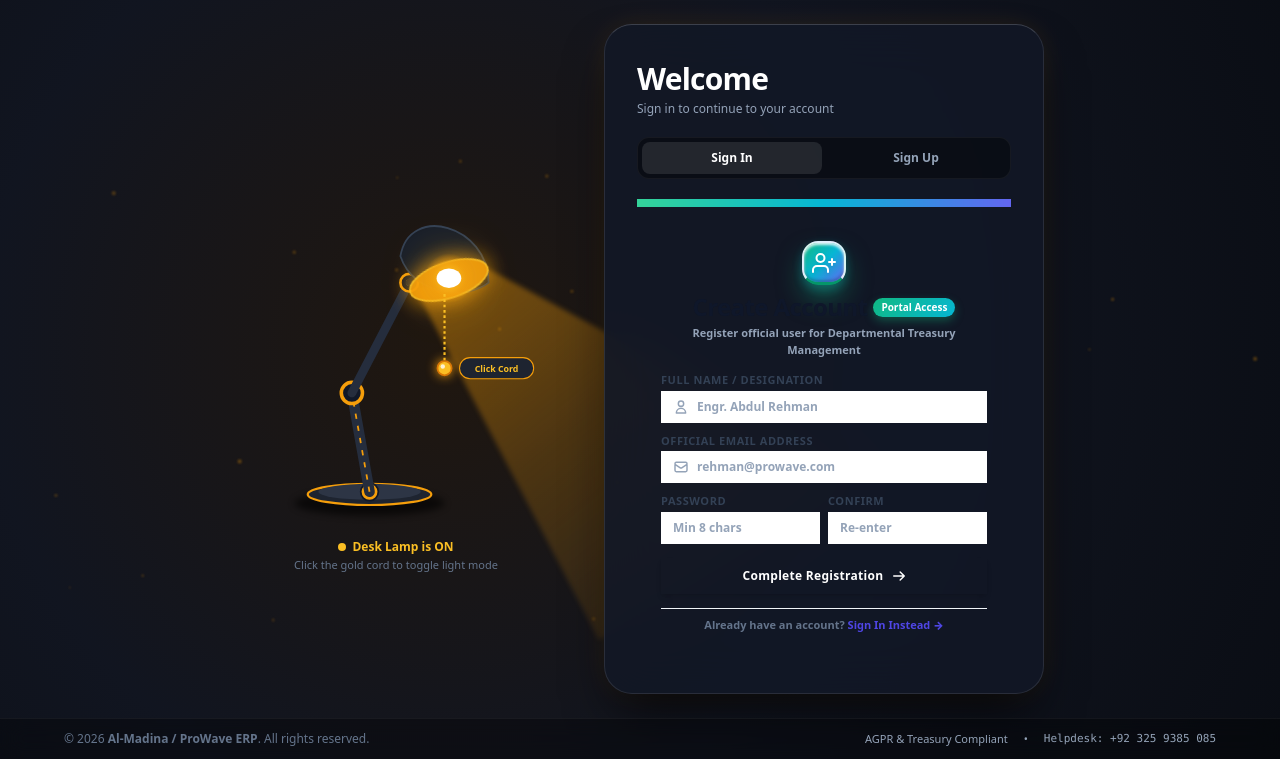
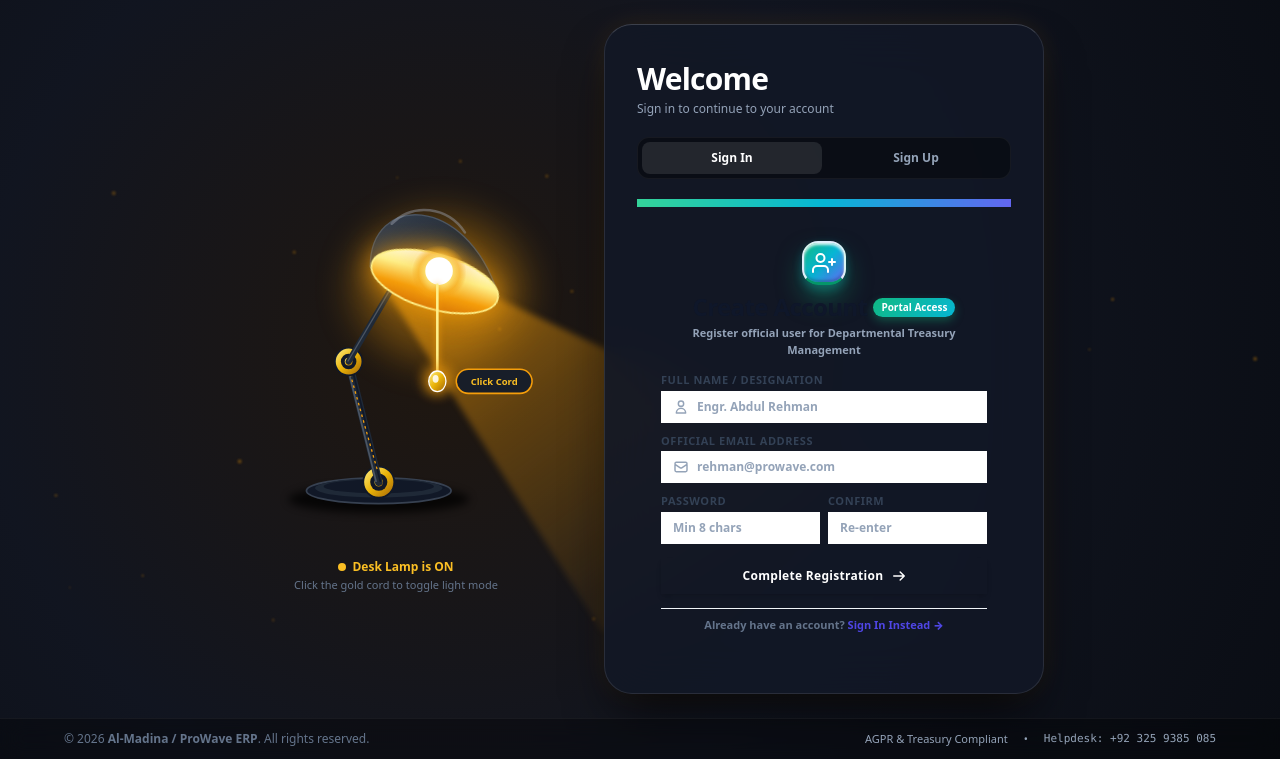
Before and after one commit to muhammadwaleed12236/tendermanagement, a Laravel app: page /register in a window 1280 px wide. Shown: the part 59-818 px from the top of the page. Run offline with Laravel 12, Linux system fonts and the light colour scheme; some libraries are stand-ins or nearby versions; some web fonts are replaced.

Commit message:
feat: redesign lamp SVG to exactly match reference photo

```diff
--- a/resources/views/layouts/guest.blade.php
+++ b/resources/views/layouts/guest.blade.php
@@ -250,89 +250,122 @@
 
                 <!-- LEFT COLUMN: Animated Desk Lamp & Cord -->
                 <div class="lamp-wrapper">
-                    <!-- SVG Lamp Vector Graphic with Integrated Light Beam from Bulb -->
-                    <svg viewBox="0 0 340 440" class="w-[300px] h-[390px] select-none" fill="none" xmlns="http://www.w3.org/2000/svg" style="overflow: visible;">
+                    <!-- SVG Lamp Vector Graphic Exactly Matching User Reference Image -->
+                    <svg viewBox="0 0 360 480" class="w-[310px] h-[430px] select-none" fill="none" xmlns="http://www.w3.org/2000/svg" style="overflow: visible;">
                         <defs>
-                            <!-- Light beam gradient radiating outwards from the bulb -->
-                            <linearGradient id="bulbBeamGrad" x1="0%" y1="0%" x2="100%" y2="100%">
-                                <stop offset="0%" stop-color="#f59e0b" stop-opacity="0.45"/>
-                                <stop offset="40%" stop-color="#f59e0b" stop-opacity="0.22"/>
+                            <!-- Warm Golden Ambient Cone Projection -->
+                            <linearGradient id="lampConeGradient" x1="20%" y1="0%" x2="100%" y2="80%">
+                                <stop offset="0%" stop-color="#f59e0b" stop-opacity="0.55"/>
+                                <stop offset="30%" stop-color="#f59e0b" stop-opacity="0.30"/>
+                                <stop offset="70%" stop-color="#f59e0b" stop-opacity="0.10"/>
                                 <stop offset="100%" stop-color="#f59e0b" stop-opacity="0.0"/>
                             </linearGradient>
 
-                            <!-- Radial glow around bulb -->
-                            <radialGradient id="bulbRadialGlow" cx="50%" cy="50%" r="50%">
+                            <!-- Bulb Intense Radial Glow -->
+                            <radialGradient id="bulbCenterGlow" cx="50%" cy="50%" r="50%">
                                 <stop offset="0%" stop-color="#ffffff" stop-opacity="1"/>
-                                <stop offset="35%" stop-color="#fbbf24" stop-opacity="0.8"/>
-                                <stop offset="70%" stop-color="#f59e0b" stop-opacity="0.4"/>
+                                <stop offset="45%" stop-color="#fef08a" stop-opacity="0.95"/>
+                                <stop offset="75%" stop-color="#f59e0b" stop-opacity="0.6"/>
                                 <stop offset="100%" stop-color="#f59e0b" stop-opacity="0"/>
                             </radialGradient>
 
-                            <filter id="bulbGlowFilter" x="-50%" y="-50%" width="200%" height="200%">
-                                <feGaussianBlur stdDeviation="6" result="blur"/>
-                                <feComposite in="SourceGraphic" in2="blur" operator="over"/>
-                            </filter>
+                            <!-- Lamp Head Golden Inner Shade Gradient -->
+                            <linearGradient id="innerShadeGrad" x1="0%" y1="0%" x2="0%" y2="100%">
+                                <stop offset="0%" stop-color="#fffbeb"/>
+                                <stop offset="35%" stop-color="#fef08a"/>
+                                <stop offset="70%" stop-color="#f59e0b"/>
+                                <stop offset="100%" stop-color="#d97706"/>
+                            </linearGradient>
+
+                            <!-- Matte Dark Charcoal Lamp Outer Hood Gradient -->
+                            <linearGradient id="outerHoodGrad" x1="0%" y1="0%" x2="100%" y2="100%">
+                                <stop offset="0%" stop-color="#374151"/>
+                                <stop offset="50%" stop-color="#1f2937"/>
+                                <stop offset="100%" stop-color="#111827"/>
+                            </linearGradient>
+
+                            <!-- Brass Gold Rings Gradient -->
+                            <linearGradient id="goldBrassGrad" x1="0%" y1="0%" x2="100%" y2="100%">
+                                <stop offset="0%" stop-color="#fef08a"/>
+                                <stop offset="50%" stop-color="#eab308"/>
+                                <stop offset="100%" stop-color="#a16207"/>
+                            </linearGradient>
                         </defs>
 
-                        <!-- Realistic Angled Light Beam Projection Originating Exactly at Bulb (230, 150) -->
+                        <!-- Outer Ambient Halo Behind Hood When Lit -->
+                        <ellipse cx="230" cy="180" rx="100" ry="85" id="hoodOuterHalo"
+                                 fill="#f59e0b" opacity="0.35" filter="blur(22px)" pointer-events="none"
+                                 style="transition: opacity 0.4s ease;"/>
+
+                        <!-- Light Cone Beam Projecting Down and Across to the Right Card -->
                         <polygon id="lampBeamPolygon"
-                                 points="192,162 272,138 720,380 400,560"
-                                 fill="url(#bulbBeamGrad)"
+                                 points="155,160 295,190 740,400 420,580"
+                                 fill="url(#lampConeGradient)"
                                  pointer-events="none"
-                                 style="transition: opacity 0.4s ease; filter: blur(3px);"/>
+                                 style="transition: opacity 0.4s ease; filter: blur(4px);"/>
 
-                        <!-- Shadow -->
-                        <ellipse cx="140" cy="405" rx="85" ry="14" fill="#000000" opacity="0.6" filter="blur(4px)"/>
+                        <!-- 1. Deep Floor Shadow -->
+                        <ellipse cx="160" cy="425" rx="105" ry="16" fill="#000000" opacity="0.75" filter="blur(5px)"/>
 
-                        <!-- Base -->
-                        <ellipse cx="140" cy="395" rx="70" ry="12" fill="#1e2430" stroke="#f59e0b" stroke-width="2.5"/>
-                        <ellipse cx="140" cy="392" rx="58" ry="9" fill="#2d3545"/>
-                        <circle cx="140" cy="392" r="10" fill="#f59e0b" stroke="#111827" stroke-width="2"/>
+                        <!-- 2. Lamp Circular Matte Base with Chamfered Ring -->
+                        <ellipse cx="160" cy="415" rx="84" ry="15" fill="#111827" stroke="#374151" stroke-width="2"/>
+                        <ellipse cx="160" cy="412" rx="74" ry="11" fill="#1f2937"/>
+                        <ellipse cx="160" cy="410" rx="64" ry="8" fill="#111827"/>
 
-                        <!-- Lower Arm -->
-                        <path d="M140 392 L120 280" stroke="#252d3d" stroke-width="12" stroke-linecap="round"/>
-                        <path d="M140 392 L120 280" stroke="#f59e0b" stroke-width="2" stroke-dasharray="6 8"/>
+                        <!-- 3. Lower Brass Joint with Washer Ring -->
+                        <circle cx="160" cy="405" r="18" fill="url(#goldBrassGrad)" stroke="#111827" stroke-width="2"/>
+                        <circle cx="160" cy="405" r="10" fill="#111827"/>
+                        <circle cx="160" cy="405" r="5" fill="url(#goldBrassGrad)"/>
 
-                        <!-- Lower Pivot Joint -->
-                        <circle cx="120" cy="280" r="12" fill="#111827" stroke="#f59e0b" stroke-width="4"/>
-                        <circle cx="120" cy="280" r="4" fill="#fbbf24"/>
+                        <!-- 4. Lower Arm Segment (Double Telescopic Tubes with Center Spring Line) -->
+                        <path d="M160 405 L125 265" stroke="#1f2937" stroke-width="9" stroke-linecap="round"/>
+                        <path d="M157 405 L122 265" stroke="#4b5563" stroke-width="2"/>
+                        <path d="M162 405 L127 265" stroke="#111827" stroke-width="2"/>
 
-                        <!-- Upper Arm -->
-                        <path d="M120 280 L185 155" stroke="#252d3d" stroke-width="10" stroke-linecap="round"/>
+                        <!-- Center Coiled Spring Line along lower arm -->
+                        <path d="M158 390 L127 280" stroke="#f59e0b" stroke-width="1.5" stroke-dasharray="3 4"/>
 
-                        <!-- Upper Pivot Joint -->
-                        <circle cx="185" cy="155" r="10" fill="#111827" stroke="#f59e0b" stroke-width="3"/>
-                        <circle cx="185" cy="155" r="3.5" fill="#fbbf24"/>
+                        <!-- 5. Elbow Joint with Dual Brass Pivot Ring -->
+                        <circle cx="125" cy="265" r="16" fill="url(#goldBrassGrad)" stroke="#111827" stroke-width="2"/>
+                        <circle cx="125" cy="265" r="9" fill="#111827"/>
+                        <circle cx="125" cy="265" r="4.5" fill="url(#goldBrassGrad)"/>
 
-                        <!-- Neck -->
-                        <path d="M185 155 L215 130" stroke="#1e2430" stroke-width="8" stroke-linecap="round"/>
+                        <!-- 6. Upper Arm Segment -->
+                        <path d="M125 265 L175 180" stroke="#1f2937" stroke-width="7" stroke-linecap="round"/>
+                        <path d="M124 265 L174 180" stroke="#4b5563" stroke-width="1.5"/>
 
-                        <!-- Lamp Shade Hood -->
-                        <path d="M175 125 C185 65, 275 90, 275 155 C250 175, 190 170, 175 125 Z"
-                              fill="#181e29" stroke="#334155" stroke-width="2"/>
+                        <!-- 7. Lamp Shade Head (Egg-Dome Shape exactly as in reference image) -->
+                        <!-- Matte Charcoal Upper Egg Dome -->
+                        <path d="M150 155 C150 70, 260 70, 298 185 C265 205, 175 195, 150 155 Z"
+                              fill="url(#outerHoodGrad)" stroke="#4b5563" stroke-width="1.5"/>
 
-                        <!-- Inner Golden Cup Lip -->
-                        <ellipse cx="230" cy="152" rx="46" ry="20" transform="rotate(-18 230 152)"
+                        <!-- Glossy curved highlight on upper shell -->
+                        <path d="M175 105 C200 80, 240 85, 260 115" stroke="#9ca3af" stroke-width="3" stroke-linecap="round" opacity="0.45"/>
+
+                        <!-- Interior Golden Illuminated Dish -->
+                        <ellipse cx="225" cy="172" rx="76" ry="32" transform="rotate(16 225 172)"
                                  id="lampShadeInner"
-                                 fill="#f59e0b" opacity="0.95" stroke="#fbbf24" stroke-width="2"
-                                 filter="drop-shadow(0 0 12px rgba(245, 158, 11, 0.9))"/>
+                                 fill="url(#innerShadeGrad)"
+                                 stroke="#fef08a" stroke-width="2"
+                                 filter="drop-shadow(0 0 16px rgba(245, 158, 11, 0.95))"/>
 
-                        <!-- Soft Bulb Glow Halo -->
-                        <circle cx="230" cy="150" r="28" id="bulbHalo" fill="url(#bulbRadialGlow)" pointer-events="none" style="transition: opacity 0.4s ease;"/>
+                        <!-- 8. Glowing Spherical Bulb (Centered Inside Dish) -->
+                        <circle cx="230" cy="162" r="32" id="bulbHalo" fill="url(#bulbCenterGlow)" pointer-events="none"/>
+                        <circle cx="230" cy="160" r="16" id="lampBulb" fill="#ffffff" filter="drop-shadow(0 0 10px #fef08a) drop-shadow(0 0 20px #f59e0b)"/>
 
-                        <!-- Bulb -->
-                        <ellipse cx="230" cy="150" rx="14" ry="11"
-                                 id="lampBulb"
-                                 fill="#ffffff"
-                                 filter="drop-shadow(0 0 15px #f59e0b) drop-shadow(0 0 25px #fbbf24)"/>
+                        <!-- 9. Interactive Glowing Pull Cord Hanging Down from Bulb -->
+                        <g class="cord-pull" onclick="toggleLamp()" title="Click to Switch Lamp ON/OFF">
+                            <!-- Golden hanging stem wire -->
+                            <line x1="228" y1="176" x2="228" y2="280" stroke="#fef08a" stroke-width="3" stroke-linecap="round" filter="drop-shadow(0 0 4px #f59e0b)"/>
 
-                        <!-- Interactive Pull Cord -->
-                        <g class="cord-pull" onclick="toggleLamp()" title="Click to Switch Lamp ON/OFF">
-                            <line x1="225" y1="168" x2="225" y2="245" stroke="#fbbf24" stroke-width="2.5" stroke-dasharray="3 3"/>
-                            <circle cx="225" cy="252" r="8" fill="#fbbf24" stroke="#d97706" stroke-width="2" filter="drop-shadow(0 0 6px #f59e0b)"/>
-                            <circle cx="223" cy="250" r="2.5" fill="#ffffff" opacity="0.8"/>
-                            <rect x="242" y="240" width="84" height="24" rx="12" fill="#1e2430" stroke="#f59e0b" stroke-width="1.2"/>
-                            <text x="284" y="256" fill="#fbbf24" font-size="10" font-weight="bold" text-anchor="middle">Click Cord</text>
+                            <!-- Glowing Golden Pull Capsule Bead with Inner Ring -->
+                            <circle cx="228" cy="285" r="20" fill="#f59e0b" opacity="0.25" filter="blur(6px)"/>
+                            <ellipse cx="228" cy="288" rx="10" ry="12" fill="url(#goldBrassGrad)" stroke="#ffffff" stroke-width="1.5" filter="drop-shadow(0 0 8px #f59e0b)"/>
+                            <ellipse cx="226" cy="285" rx="3.5" ry="4.5" fill="#ffffff" opacity="0.85"/>
+
+                            <!-- Interactive Tooltip Capsule Pill -->
+                            <rect x="250" y="274" width="88" height="28" rx="14" fill="#181e29" stroke="#f59e0b" stroke-width="1.8"/>
+                            <text x="294" y="292" fill="#fbbf24" font-size="11" font-weight="800" text-anchor="middle" font-family="system-ui, sans-serif">Click Cord</text>
                         </g>
                     </svg>
 
@@ -458,6 +491,7 @@
                 const body = document.body;
                 const beamPolygon = document.getElementById('lampBeamPolygon');
                 const bulbHalo = document.getElementById('bulbHalo');
+                const hoodOuterHalo = document.getElementById('hoodOuterHalo');
                 const shadeInner = document.getElementById('lampShadeInner');
                 const bulb = document.getElementById('lampBulb');
                 const statusTxt = document.getElementById('lampStatusText');
@@ -468,7 +502,8 @@
                     body.classList.add('lamp-lit');
                     if (beamPolygon) beamPolygon.style.opacity = '1';
                     if (bulbHalo) bulbHalo.style.opacity = '1';
-                    if (shadeInner) shadeInner.setAttribute('fill', '#f59e0b');
+                    if (hoodOuterHalo) hoodOuterHalo.style.opacity = '0.35';
+                    if (shadeInner) shadeInner.setAttribute('fill', 'url(#innerShadeGrad)');
                     if (bulb) bulb.setAttribute('fill', '#ffffff');
                     if (statusTxt) statusTxt.textContent = 'Desk Lamp is ON';
                     if (dot) dot.className = 'w-2 h-2 rounded-full bg-amber-400';
@@ -477,6 +512,7 @@
                     body.classList.add('lamp-off');
                     if (beamPolygon) beamPolygon.style.opacity = '0';
                     if (bulbHalo) bulbHalo.style.opacity = '0';
+                    if (hoodOuterHalo) hoodOuterHalo.style.opacity = '0';
                     if (shadeInner) shadeInner.setAttribute('fill', '#1e2430');
                     if (bulb) bulb.setAttribute('fill', '#334155');
                     if (statusTxt) statusTxt.textContent = 'Desk Lamp is OFF';
```
